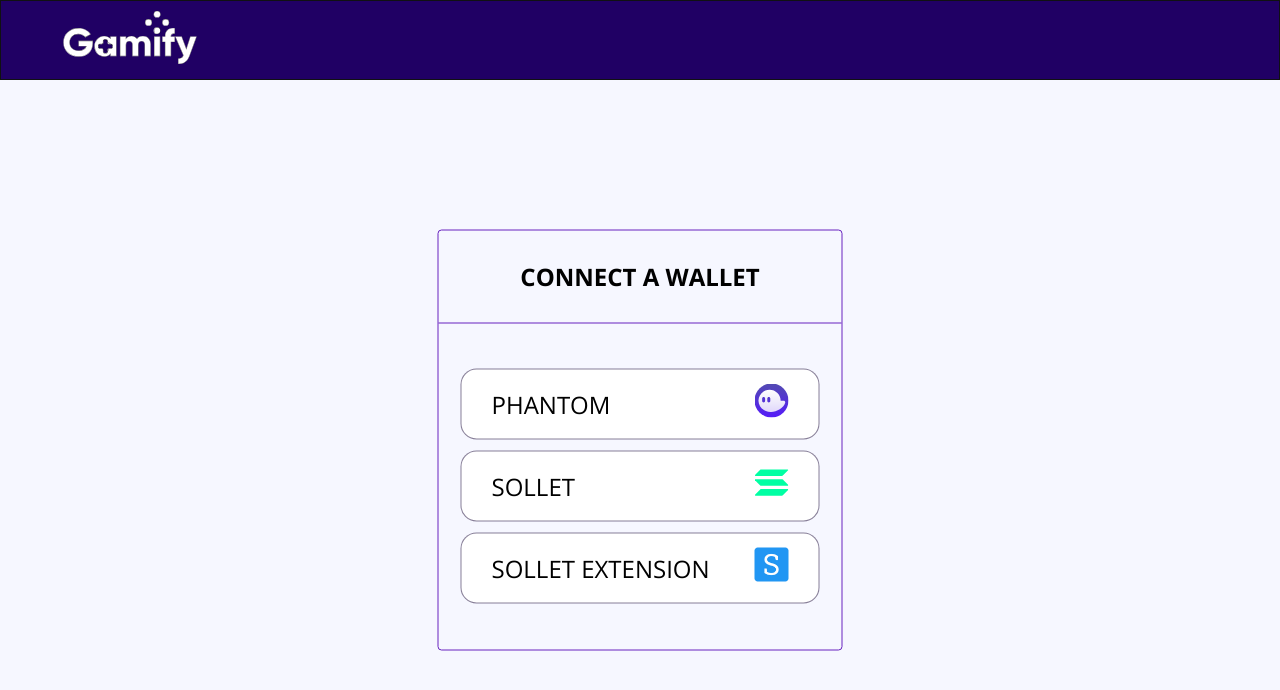
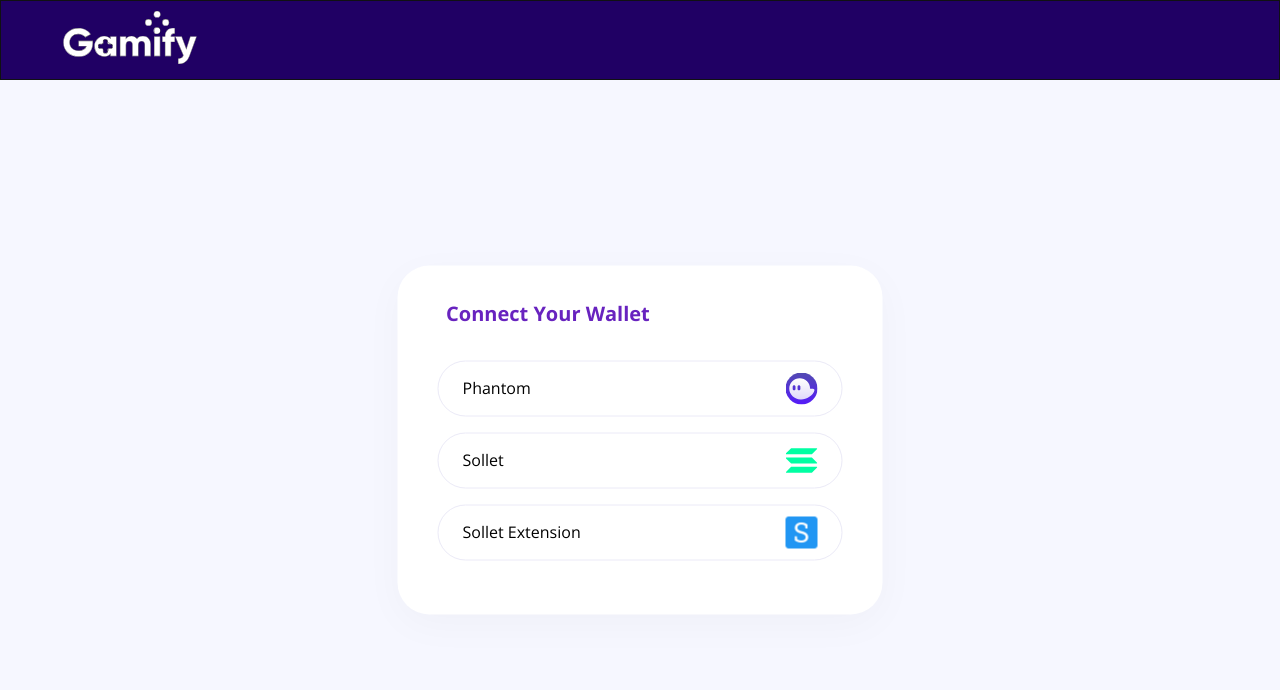
Before and after one commit to Sotatek-NguyenNguyen/gaming-adminpage, a Next.js app: page / in a window 1280 px wide. Both pictures are taken after a click on the button "Select Wallet". Shown: the top 690 px of the page. Built offline with nearby package versions, Linux system fonts and the light colour scheme.

Commit message:
feat: update UI homepage

```diff
--- a/pages/index.js
+++ b/pages/index.js
@@ -40,7 +40,7 @@
   const WalletList = () => {
     return (
       <div className="wallet-list">
-        <div className="wallet-list--heading">Connect a wallet</div>
+        <div className="wallet-list--heading">Connect Your Wallet</div>
 
         <div className="wallet-list--main">
           {wallets.map((w) => (
--- a/sass/pages/_home.scss
+++ b/sass/pages/_home.scss
@@ -42,60 +42,62 @@
 }
 
 .wallet-list {
-  width: 25.313rem;
-  height: 26.313rem;
-  border: 1px solid $color-primary;
+  width: 30.313rem;
+  height: 21.813rem;
   border-radius: 4px;
+  box-shadow: 0px 10px 40px rgba(0, 0, 0, 0.03);
+  background: $background-white;
+  border-radius: 32px;
+
   @include absCenter;
 
   &--heading {
-    height: 5.813rem;
-    border-bottom: 1px solid $color-primary;
-    font-size: 24px;
-    line-height: 32px;
-    display: flex;
-    text-align: center;
-    justify-content: center;
-    align-items: center;
+    position: absolute;
+    top: 10%;
+    left: 10%;
+    font-size: 20px;
+    line-height: 130%;
     font-weight: bold;
-    text-transform: uppercase;
+    color: $color-primary;
   }
 
   &--main {
-    height: calc(100% - 5.813rem);
     display: flex;
     flex-direction: column;
     justify-content: center;
     align-items: center;
+    height: 100%;
+    margin: 20px 0;
   }
 }
 
 .wallet-item {
   background: $color--white;
-  width: 22.438rem;
-  height: 4.438rem;
-  border: 1px solid rgba(19, 0, 50, 0.5);
-  border-radius: 16px;
+  width: 25.313rem;
+  height: 3.5rem;
+  border: 1px solid $background-ternary;
+  border-radius: 32px;
+  box-sizing: border-box;
   display: flex;
   justify-content: space-between;
   align-items: center;
-  padding: 0 30px;
+  padding: 12px 24px;
   cursor: pointer;
 
   &:not(:last-child) {
-    margin-bottom: 11px;
+    margin-bottom: 16px;
   }
 
   &__title {
-    text-transform: uppercase;
-    font-size: 24px;
+    font-size: 16px;
     font-weight: normal;
   }
 
   &__logo {
+    display: flex;
     img {
-      width: 34px;
-      height: 34px;
+      width: 32px;
+      height: 32px;
     }
   }
 }
```
